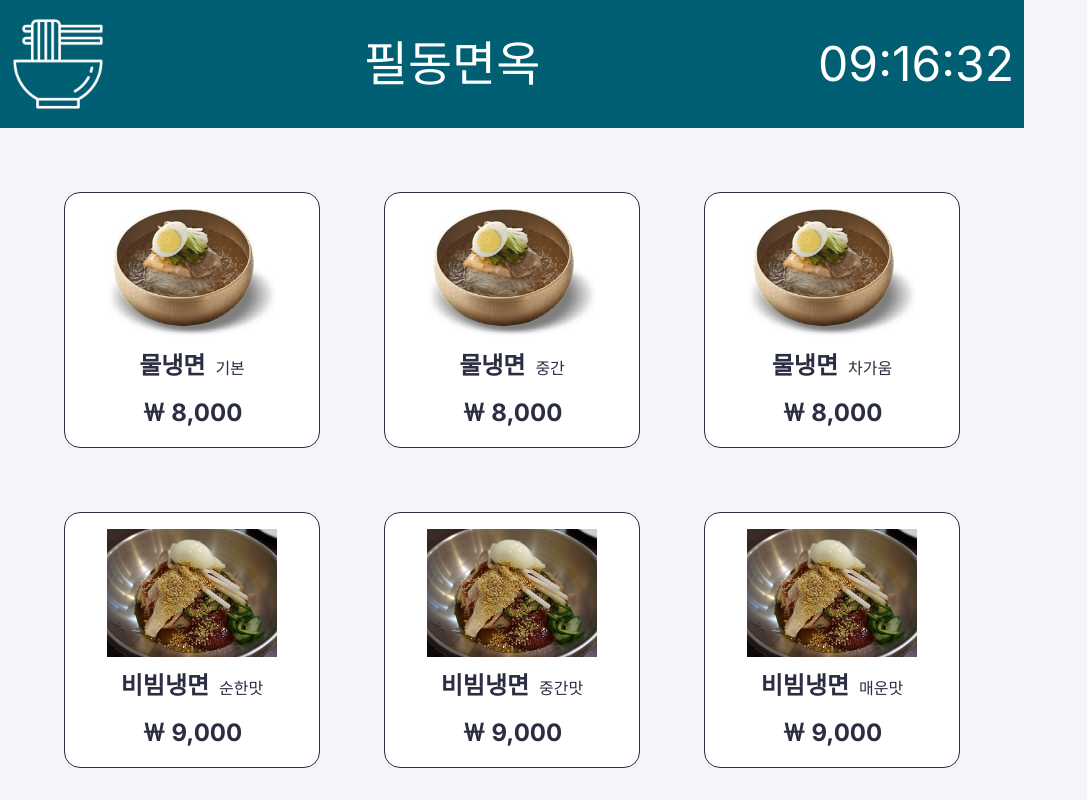
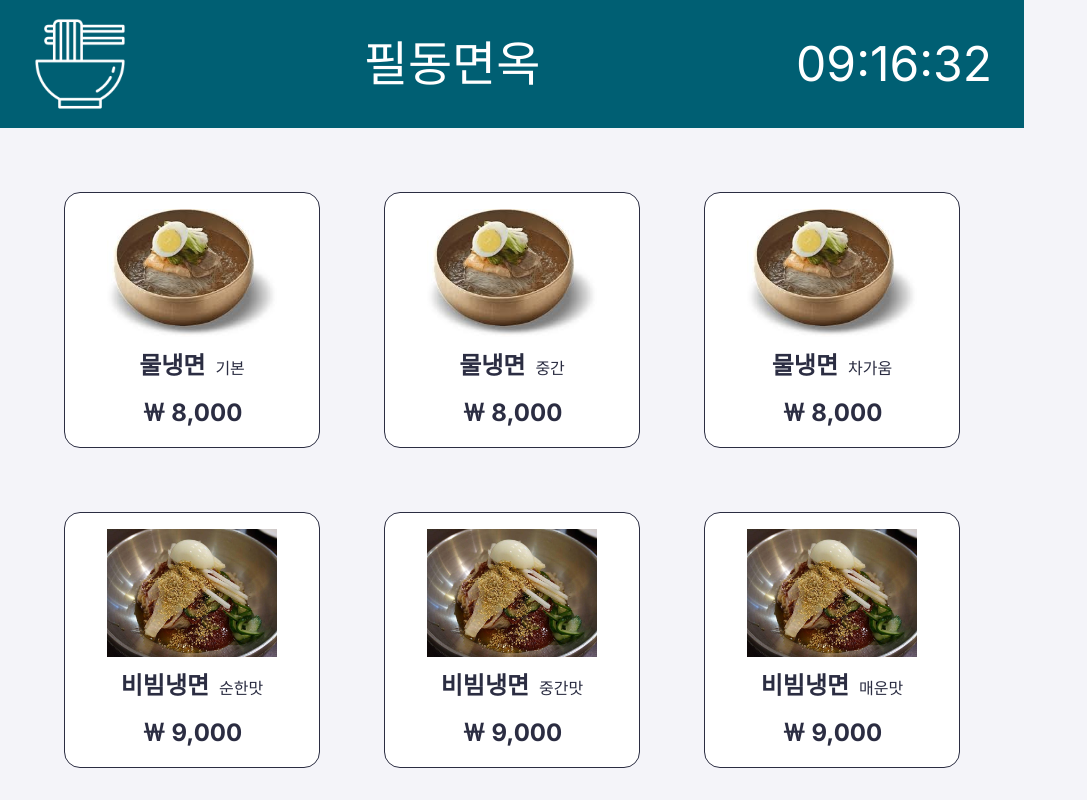
Before and after one commit to songmok/kiosk_noodle, a React (Vite) app: page / in a window 1280 px wide. Shown: the top 800 px of the page, without its empty margins (0-1087 px from the left). Built offline with nearby package versions, Linux system fonts and the light colour scheme.

Commit message:
meta 롤백, header padding 수정

```diff
--- a/index.html
+++ b/index.html
@@ -3,11 +3,7 @@
   <head>
     <meta charset="UTF-8" />
     <link rel="icon" type="image/svg+xml" href="/vite.svg" />
-    <meta
-      name="viewport"
-      content="width=device-width, initial-scale=1.0, maximum-scale=1.0, user-scalable=no"
-    />
-
+    <meta name="viewport" content="width=device-width, initial-scale=1.0" />
     <title>필동면옥 키오스크</title>
   </head>
   <body>
--- a/src/components/Header/Header.tsx
+++ b/src/components/Header/Header.tsx
@@ -2,7 +2,7 @@ import Logo from "@/assets/image/logo.svg";
 
 const Header = () => {
   return (
-    <header className="flex w-full items-center justify-between h-[128px] p-4 bg-mainColor text-white">
+    <header className="flex w-full items-center justify-between h-[128px] px-[3.2rem] py-[1.6rem] bg-mainColor text-white">
       <img src={Logo} alt="Logo" className="w-[96px] h-[96px] mr-2" />
       <span className="text-fz1 pr-10">필동면옥</span>
       <span className="text-fz1">09:16:32</span>
```
